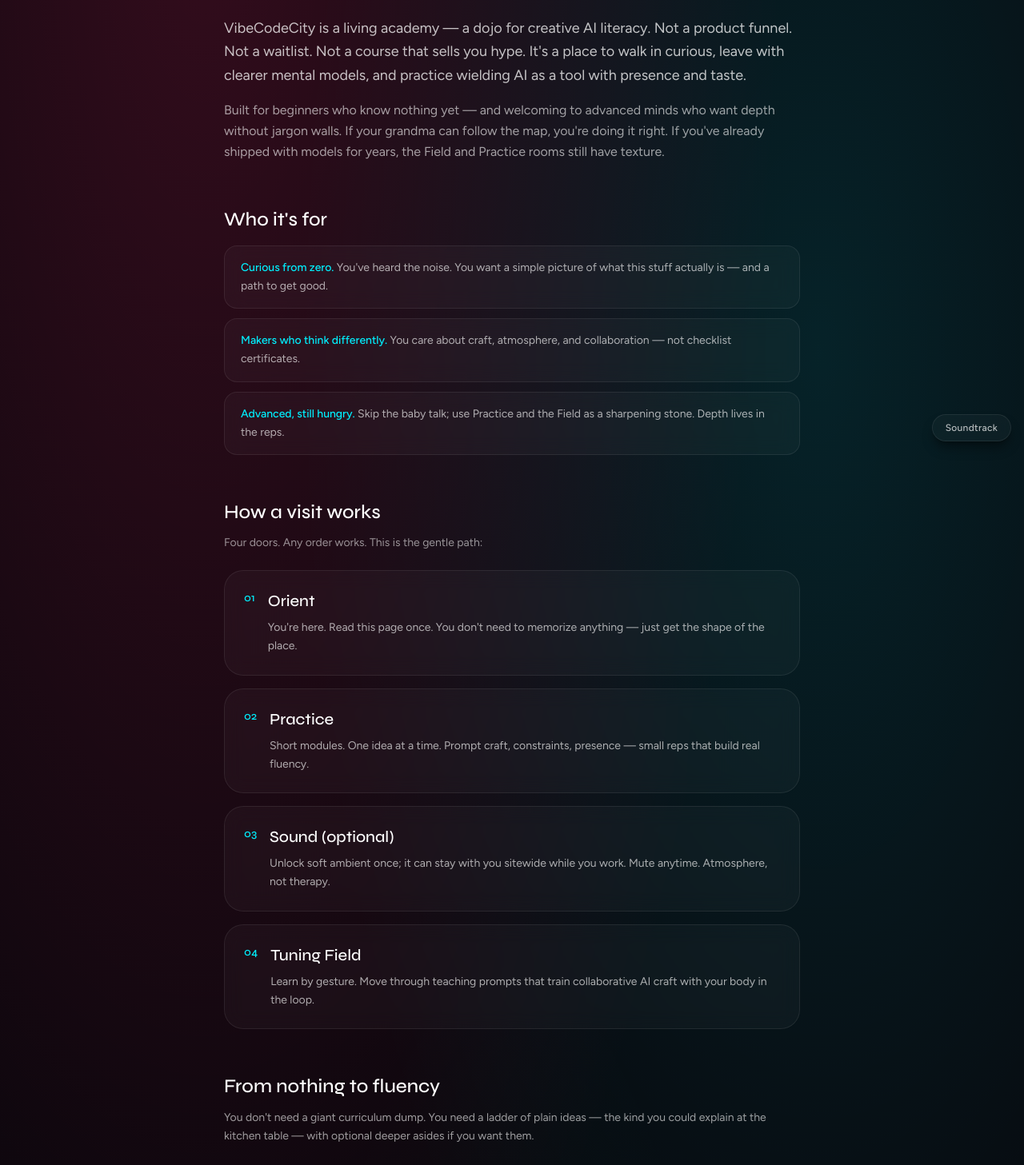
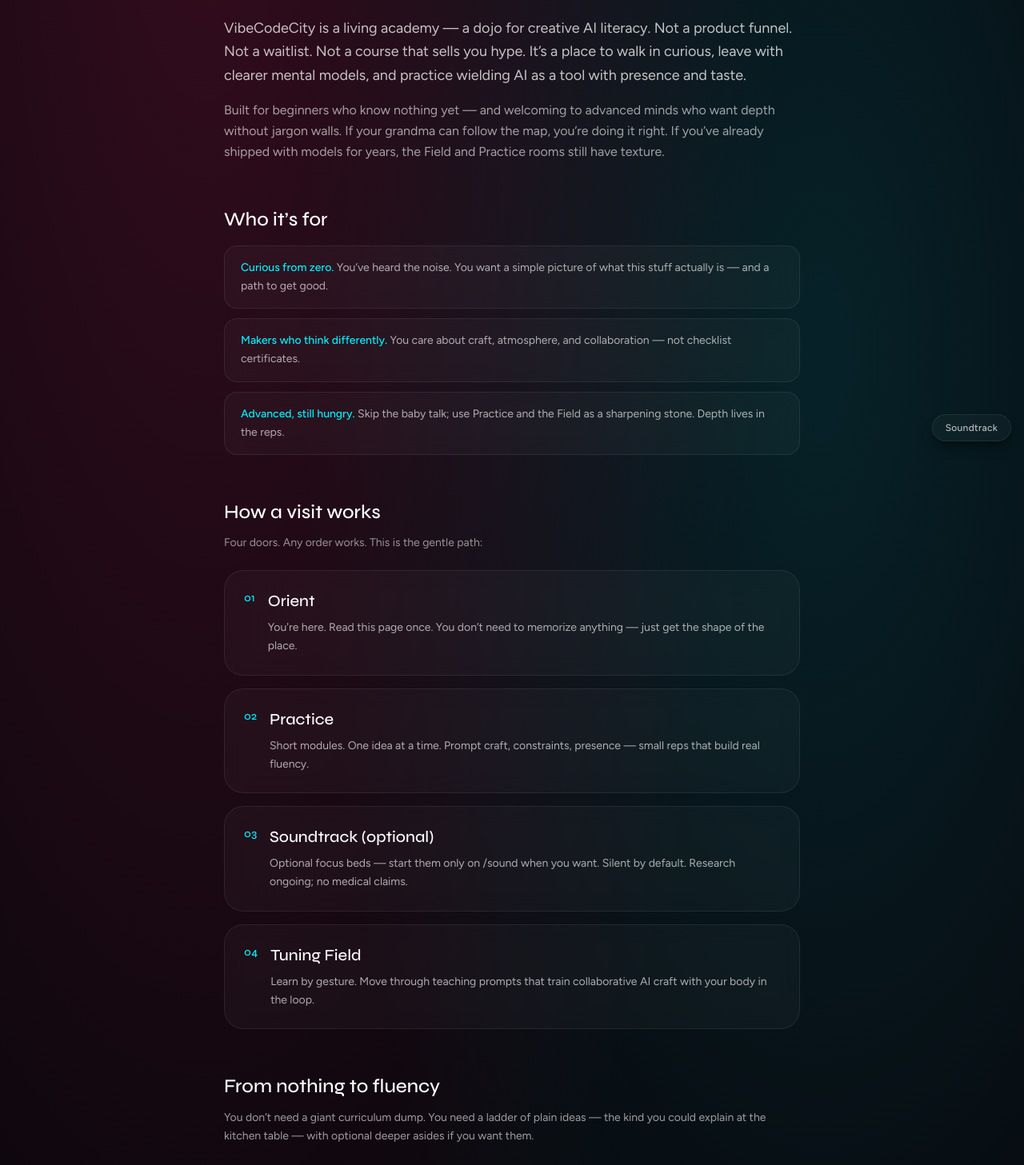
Before and after one commit to WisemanfromtheHighlands/VibeCodeCity, a Next.js app: page /orientation in a window 1280 px wide. Shown: the part 232-1689 px from the top of the page at 80% size. Built offline with nearby package versions, Linux system fonts and the light colour scheme.

Commit message:
Orientation: soundtrack optional copy; lint-safe apostrophes

```diff
--- a/src/app/orientation/page.tsx
+++ b/src/app/orientation/page.tsx
@@ -11,7 +11,7 @@
   {
     n: "01",
     title: "Orient",
-    body: "You're here. Read this page once. You don't need to memorize anything — just get the shape of the place.",
+    body: "You're here. Read this page once. You don’t need to memorize anything — just get the shape of the place.",
   },
   {
     n: "02",
@@ -20,8 +20,8 @@
   },
   {
     n: "03",
-    title: "Sound (optional)",
-    body: "Unlock soft ambient once; it can stay with you sitewide while you work. Mute anytime. Atmosphere, not therapy.",
+    title: "Soundtrack (optional)",
+    body: "Optional focus beds — start them only on /sound when you want. Silent by default. Research ongoing; no medical claims.",
   },
   {
     n: "04",
@@ -73,20 +73,20 @@
         </h1>
         <p className="mt-6 text-lg leading-relaxed text-white/75">
           VibeCodeCity is a living academy — a dojo for creative AI literacy. Not a product funnel.
-          Not a waitlist. Not a course that sells you hype. It's a place to walk in curious, leave with
+          Not a waitlist. Not a course that sells you hype. It’s a place to walk in curious, leave with
           clearer mental models, and practice wielding AI as a tool with presence and taste.
         </p>
         <p className="mt-4 text-base leading-relaxed text-white/60">
           Built for beginners who know nothing yet — and welcoming to advanced minds who want depth
-          without jargon walls. If your grandma can follow the map, you're doing it right. If you've
+          without jargon walls. If your grandma can follow the map, you’re doing it right. If you’ve
           already shipped with models for years, the Field and Practice rooms still have texture.
         </p>
 
         <section className="mt-14">
-          <h2 className="font-display text-2xl text-white">Who it's for</h2>
+          <h2 className="font-display text-2xl text-white">Who it’s for</h2>
           <ul className="mt-4 space-y-3 text-sm leading-relaxed text-white/65">
             <li className="surface rounded-2xl px-5 py-4">
-              <span className="font-medium text-cyan">Curious from zero.</span> You've heard the noise.
+              <span className="font-medium text-cyan">Curious from zero.</span> You’ve heard the noise.
               You want a simple picture of what this stuff actually is — and a path to get good.
             </li>
             <li className="surface rounded-2xl px-5 py-4">
@@ -121,7 +121,7 @@
         <section className="mt-14">
           <h2 className="font-display text-2xl text-white">From nothing to fluency</h2>
           <p className="mt-3 text-sm leading-relaxed text-white/60">
-            You don't need a giant curriculum dump. You need a ladder of plain ideas — the kind you
+            You don’t need a giant curriculum dump. You need a ladder of plain ideas — the kind you
             could explain at the kitchen table — with optional deeper asides if you want them.
           </p>
           <div className="mt-6 space-y-5">
@@ -146,8 +146,8 @@
         <section className="mt-14 surface rounded-3xl p-6 sm:p-8">
           <h2 className="font-display text-2xl text-white">Your next move</h2>
           <p className="mt-3 text-sm leading-relaxed text-white/65">
-            Pick one. Don't collect all the doors. Start a short practice module, or open the Field and
-            learn by gesture. Sound can unlock in the corner whenever you're ready — it follows you.
+            Pick one. Don’t collect all the doors. Start a short practice module, or open the Field and
+            learn by gesture. Sound can unlock in the corner whenever you want it — soundtrack stays optional.
           </p>
           <div className="mt-8 flex flex-wrap gap-4">
             <Link
```
